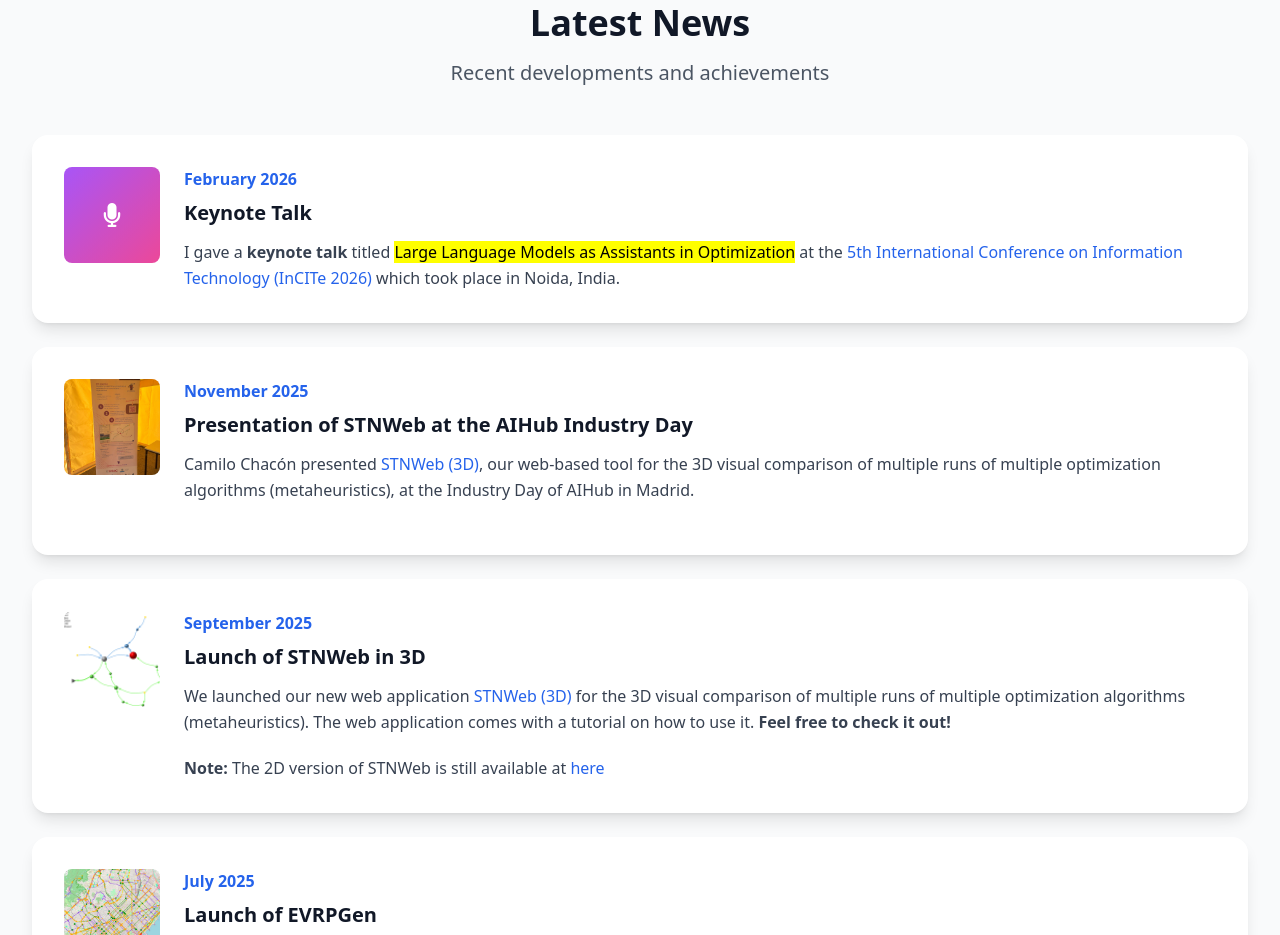
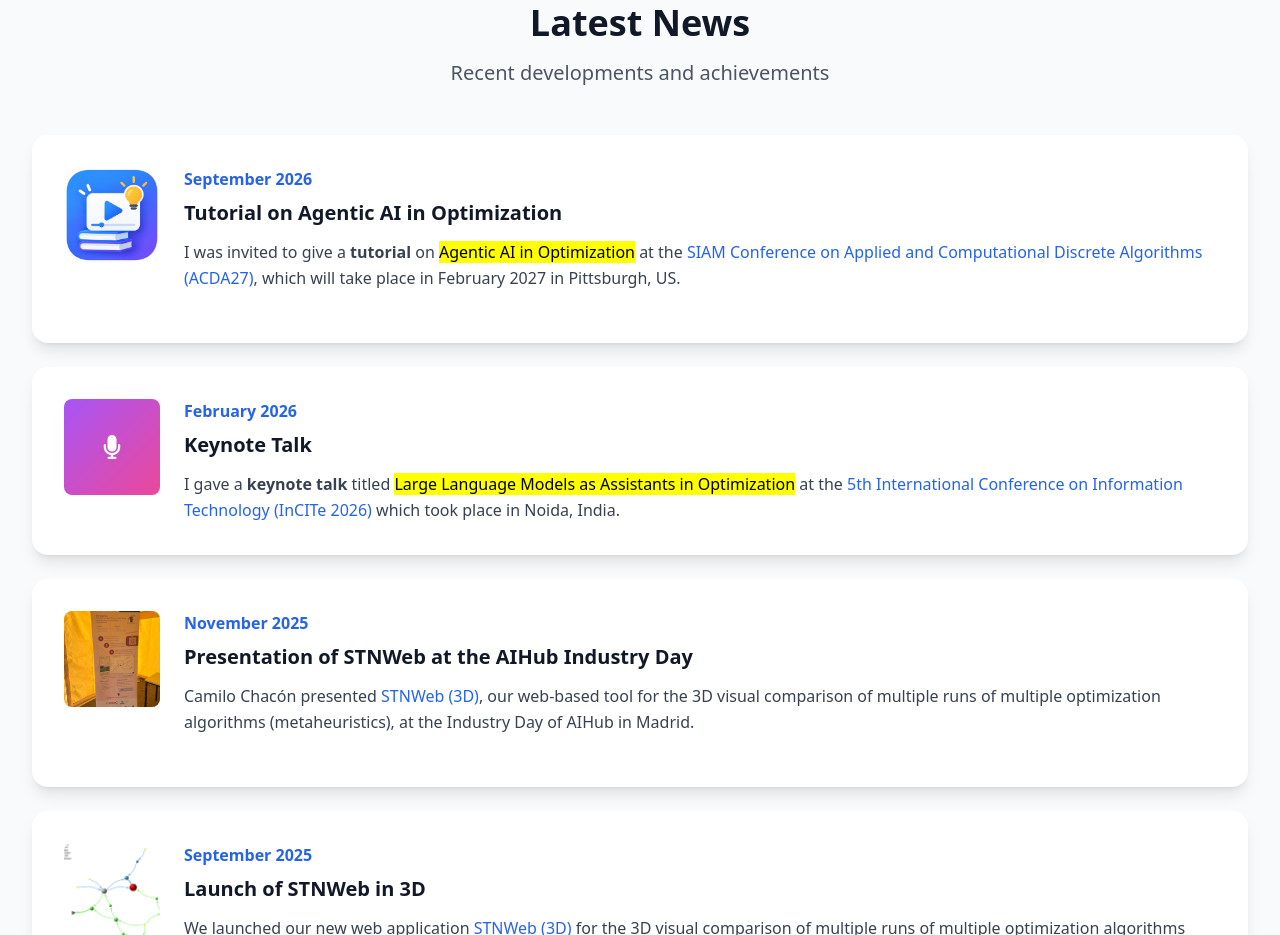
Before and after one commit to ccblum/ccblum.github.io, a plain HTML site: page index.html in a window 1280 px wide. Shown: the part 1513-2448 px from the top of the page. Drawn offline with nearby package versions, Linux system fonts and the light colour scheme.

Commit message:
Update index.html

```diff
--- a/index.html
+++ b/index.html
@@ -149,6 +149,17 @@
                 <p class="text-xl text-gray-600">Recent developments and achievements</p>
             </div>
             <div class="space-y-6">
+
+				<div class="bg-white rounded-2xl p-8 shadow-lg hover:shadow-xl transition-all duration-300" data-aos="fade-up">
+                    <div class="flex items-start space-x-6">
+                        <img src="./images/tutorial.png" alt="ACDA2027" class="w-24 h-24 object-cover rounded-lg flex-shrink-0">
+                        <div>
+                            <div class="text-blue-600 font-semibold mb-2">September 2026</div>
+                            <h3 class="text-xl font-bold text-gray-900 mb-3">Tutorial on Agentic AI in Optimization</h3>
+                            <p style="margin-bottom: 20px;" class="text-gray-700 leading-relaxed">I was invited to give a <strong>tutorial</strong> on <mark>Agentic AI in Optimization</mark> at the <a target="_blank" href="https://www.siam.org/conferences-events/siam-conferences/acda27/" class="text-blue-600 hover:text-blue-800">SIAM Conference on Applied and Computational Discrete Algorithms (ACDA27)</a>, which will take place in February 2027 in Pittsburgh, US.</p>
+                        </div>
+                    </div>
+                </div>
 
 				<div class="bg-white rounded-2xl p-8 shadow-lg hover:shadow-xl transition-all duration-300" data-aos="fade-up" data-aos-delay="100">
                     <div class="flex items-start space-x-6">
```
